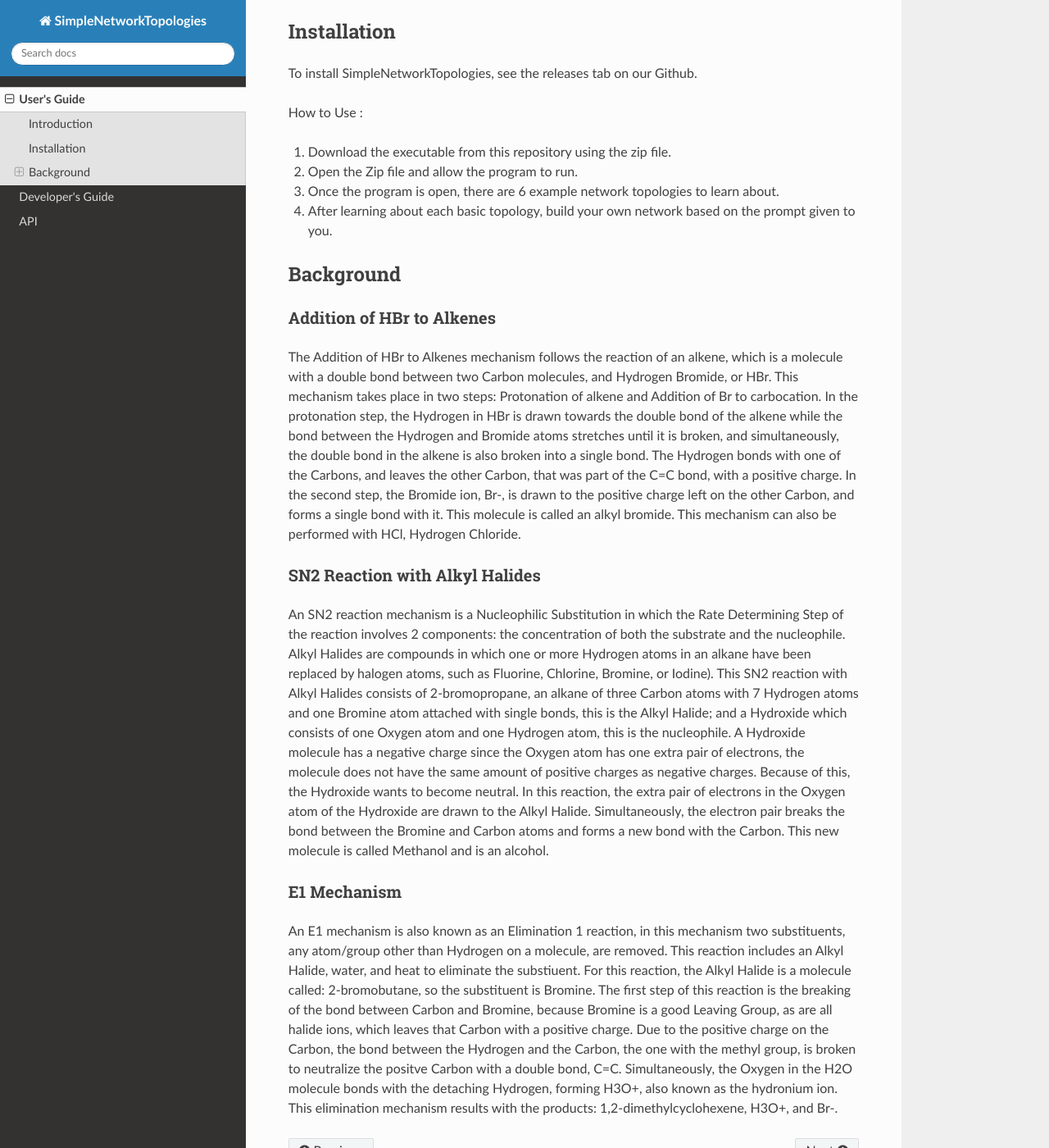
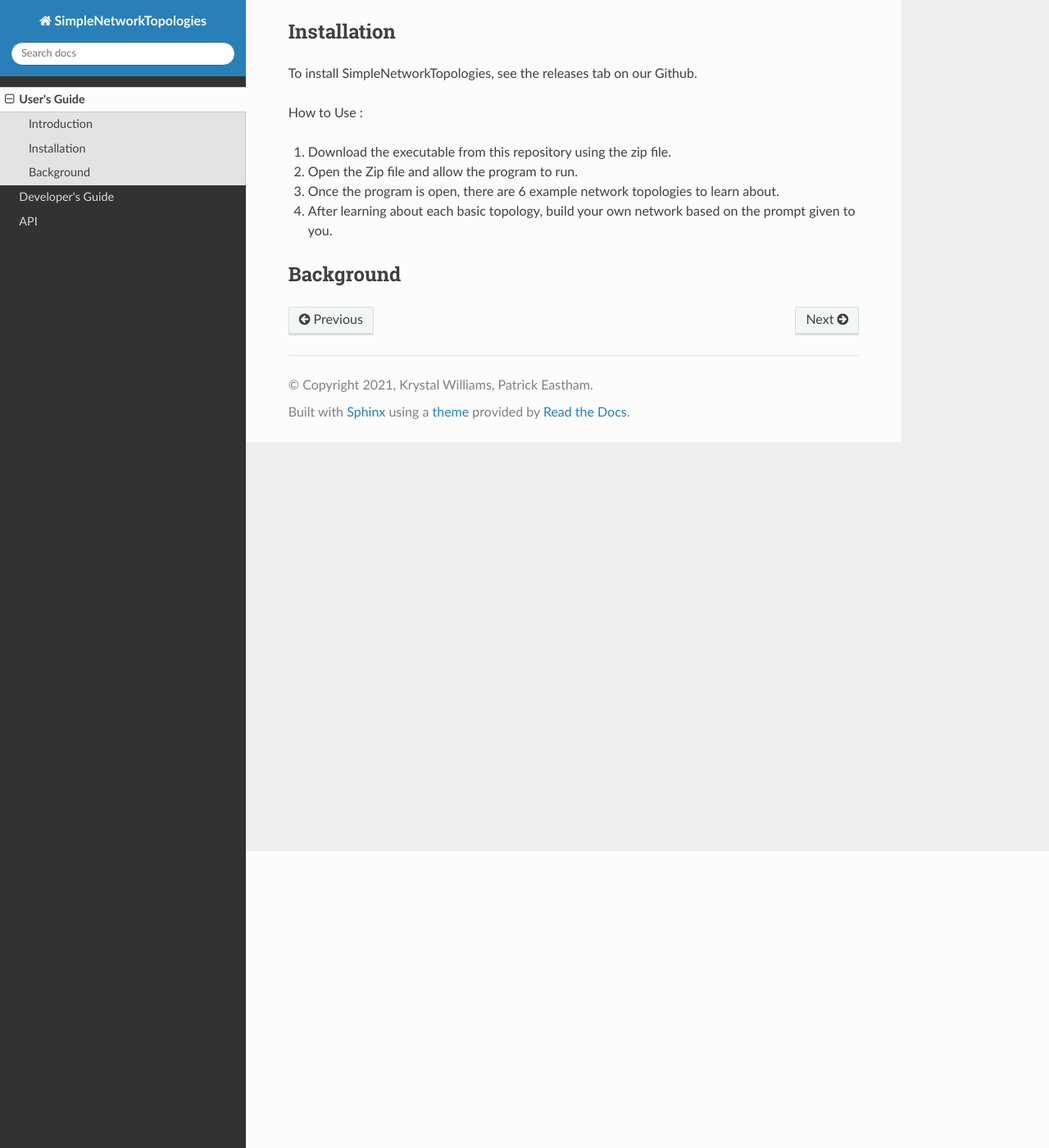
Before and after one commit to KrysEWilliams/SimpleNetworkTopologies, a Sphinx documentation site: the page built from docs/userGuide.rst, in a window 1280 px wide and 1400 px high, scrolled down 362 px. Shown: the whole window at 82% size. Built offline with Sphinx 7.4.7 and the Read the Docs theme 2.0.0, drawn with Linux system fonts in a browser that asks for light colours.

```diff
--- a/docs/index.rst
+++ b/docs/index.rst
@@ -32,4 +32,4 @@ Mesh- Mesh is helpful to attend to different needs of a network. Like a hybrid o
 
    userGuide
    developerGuide
-   modules
+   simplenetworktopologies
--- a/docs/userGuide.rst
+++ b/docs/userGuide.rst
@@ -32,59 +32,3 @@ How to Use :
 
 Background
 ----------
-
-
-
-Addition of HBr to Alkenes
-""""""""""""""""""""""""""
-
-The Addition of HBr to Alkenes mechanism follows the reaction of an
-alkene, which is a molecule with a double bond between two Carbon
-molecules, and Hydrogen Bromide, or HBr. This mechanism takes place
-in two steps: Protonation of alkene and Addition of Br to carbocation.
-In the protonation step, the Hydrogen in HBr is drawn towards the
-double bond of the alkene while the bond between the Hydrogen and Bromide
-atoms stretches until it is broken, and simultaneously, the double bond in
-the alkene is also broken into a single bond. The Hydrogen bonds with one
-of the Carbons, and leaves the other Carbon, that was part of the C=C bond,
-with a positive charge. In the second step, the Bromide ion, Br-, is drawn
-to the positive charge left on the other Carbon, and forms a single bond with
-it. This molecule is called an alkyl bromide. This mechanism can also be
-performed with HCl, Hydrogen Chloride.
-
-SN2 Reaction with Alkyl Halides
-"""""""""""""""""""""""""""""""
-
-An SN2 reaction mechanism is a Nucleophilic Substitution in which the Rate
-Determining Step of the reaction involves 2 components: the concentration of
-both the substrate and the nucleophile. Alkyl Halides are compounds in which
-one or more Hydrogen atoms in an alkane have been replaced by halogen atoms,
-such as Fluorine, Chlorine, Bromine, or Iodine). This SN2 reaction with Alkyl
-Halides consists of 2-bromopropane, an alkane of three Carbon atoms with 7
-Hydrogen atoms and one Bromine atom attached with single bonds, this is the
-Alkyl Halide; and a Hydroxide which consists of one Oxygen atom and one
-Hydrogen atom, this is the nucleophile. A Hydroxide molecule has a negative
-charge since the Oxygen atom has one extra pair of electrons, the molecule does
-not have the same amount of positive charges as negative charges.  Because of
-this, the Hydroxide wants to become neutral.  In this reaction, the extra pair
-of electrons in the Oxygen atom of the Hydroxide are drawn to the Alkyl Halide.
-Simultaneously, the electron pair breaks the bond between the Bromine and Carbon
-atoms and forms a new bond with the Carbon. This new molecule is called Methanol
-and is an alcohol.
-
-E1 Mechanism
-""""""""""""
-
-An E1 mechanism is also known as an Elimination 1 reaction, in this mechanism
-two substituents, any atom/group other than Hydrogen on a molecule, are removed.
-This reaction includes an Alkyl Halide, water, and heat to eliminate the
-substiuent. For this reaction, the Alkyl Halide is a molecule called:
-2-bromobutane, so the substituent is Bromine.  The first step of this reaction
-is the breaking of the bond between Carbon and Bromine, because Bromine is a good
-Leaving Group, as are all halide ions, which leaves that Carbon with a positive
-charge. Due to the positive charge on the Carbon, the bond between the Hydrogen
-and the Carbon, the one with the methyl group, is broken to neutralize the positve
-Carbon with a double bond, C=C. Simultaneously, the Oxygen in the H2O molecule
-bonds with the detaching Hydrogen, forming H3O+, also known as the hydronium ion.
-This elimination mechanism results with the products: 1,2-dimethylcyclohexene,
-H3O+, and Br-.
```
Also changed, not shown: docs/developerGuide.rst (+0 -8 lines), docs/modules.rst (deleted, +0 -7 lines), docs/simplenetworktopologies.rst (+4 -16 lines), 4 other files.
